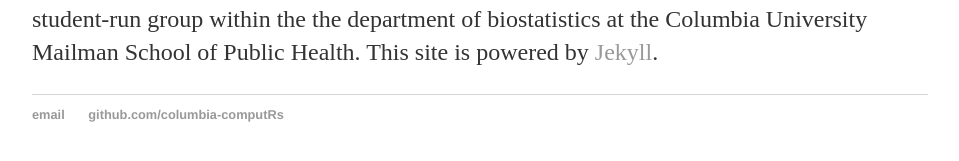
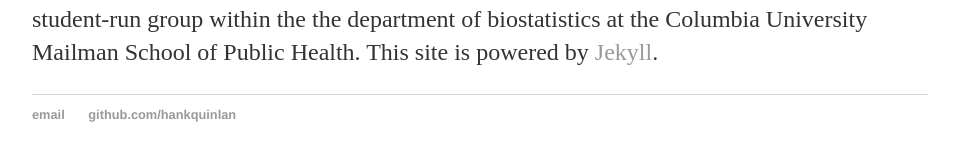
Before and after one commit to columbia-computing-club/columbia-computing-club.github.io, a Jekyll site: the page built from _posts/2017-01-01-columbia-computRs-site-launched.md, in a window 1280 px wide. Shown: the part 341-502 px from the top of the page, without its empty margins (160-1119 px from the left). Built offline with Jekyll 4.4.1, drawn with Linux system fonts in a browser that asks for light colours.

Commit message:
Update default.html

```diff
--- a/_layouts/default.html
+++ b/_layouts/default.html
@@ -2,9 +2,12 @@
 <html>
   <head>
     <title>{{ page.title }}</title>
-			<!-- link to main stylesheet -->
+
     <link rel="stylesheet" type="text/css" href="/css/main.css">
+
   </head>
+
+
   <body>
     <nav>
 <ul>
@@ -18,12 +21,14 @@
 
   {{ content }}
 
-			</div><!-- /.container -->
+</div>
+
   <footer>
    <ul>
-	        		<li><a href="mailto:biostats.columbia@gmail.com">email</a></li>
-	        		<li><a href="https://github.com/columbia-computRs">github.com/columbia-computRs</a></li>
+   <li><a href="mailto:hankquinlanhub@gmail.com">email</a></li>
+   <li><a href="https://github.com/hankquinlan">github.com/hankquinlan</a></li>
    </ul>
   </footer>
   </body>
+
 </html>
```
Lines whose indentation alone changed are shown as unchanged.
